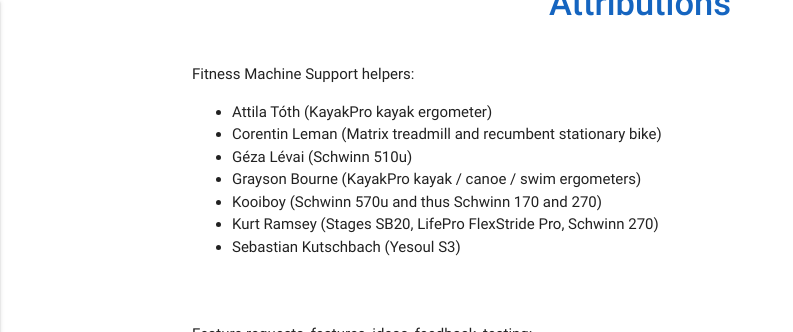
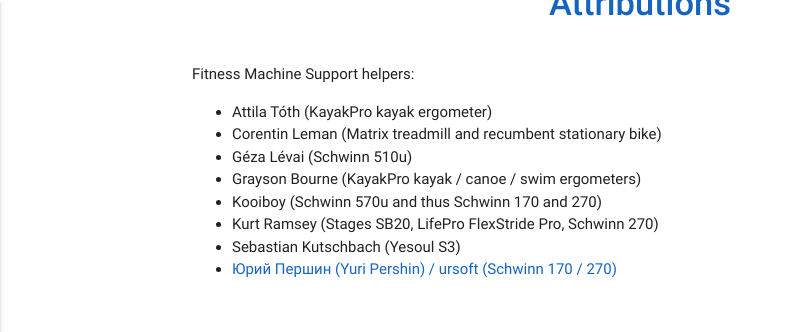
Before and after one commit to TrackMyIndoorWorkout/TrackMyIndoorWorkout.github.io, a Jekyll site: the page built from attributions.md, in a window 1280 px wide and 900 px high, scrolled down 416 px, cut to the strip 0-332 px from the top of the window. Shown: the whole strip, without its empty margins (0-793 px from the left). Built offline with Jekyll 4.4.1, drawn with Linux system fonts in a browser that asks for light colours.

Commit message:
Attribute Yuri Pershin for Schwinn X70 hacking

```diff
--- a/attributions.md
+++ b/attributions.md
@@ -20,6 +20,7 @@ permalink: /attributions/
         <li>Kooiboy (Schwinn 570u and thus Schwinn 170 and 270)</li>
         <li>Kurt Ramsey (Stages SB20, LifePro FlexStride Pro, Schwinn 270)</li>
         <li>Sebastian Kutschbach (Yesoul S3)</li>
+        <li><a href="https://github.com/ursoft/connectivity-samples/blob/main/BluetoothLeGatt/Application/src/main/java/com/example/android/bluetoothlegatt/BluetoothLeService.java">Юрий Першин (Yuri Pershin) / ursoft (Schwinn 170 / 270)</a></li>
       </ul>
     </div>
   </div>
```
